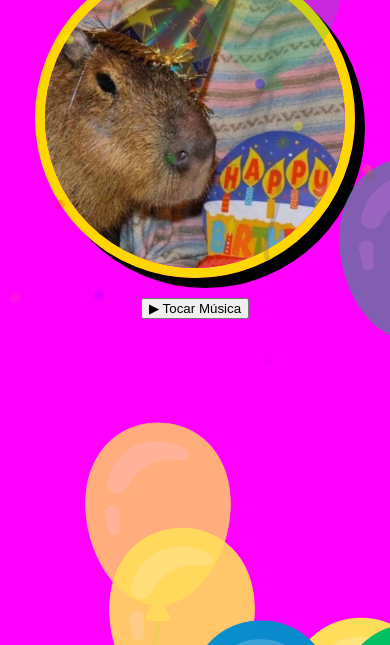
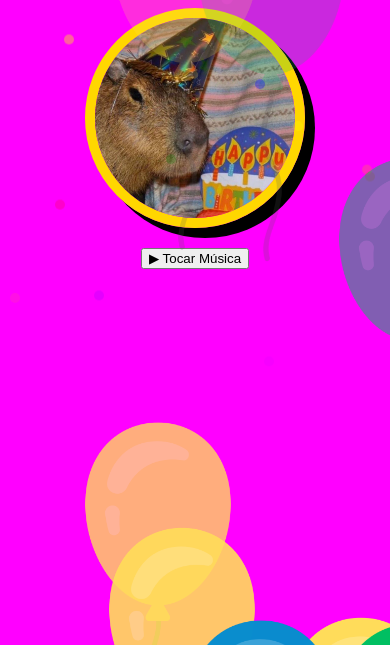
Before and after one commit to mewzzie/nivercapybara, a plain HTML site: page index.html in a window 390 px wide. Shown: the part 455-1100 px from the top of the page. Drawn offline with Linux system fonts and the light colour scheme.

Commit message:
Update index.html

```diff
--- a/index.html
+++ b/index.html
@@ -132,7 +132,7 @@
                 font-size: 30px;
             }
 
-            .foto-amanda {
+            .fotinha {
                 width: 200px;
                 height: 200px;
             }
```
